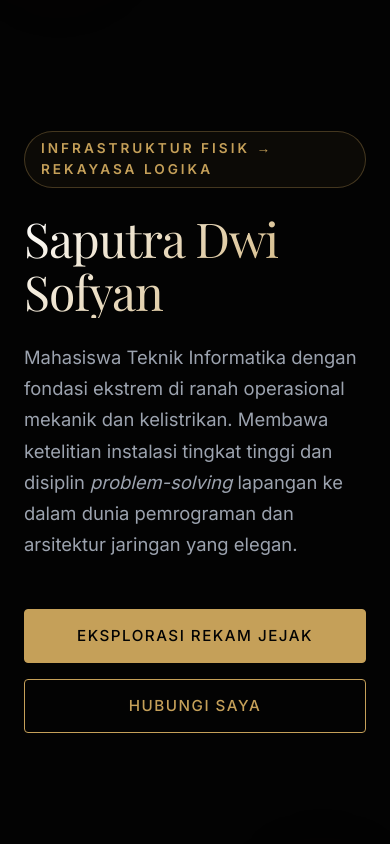
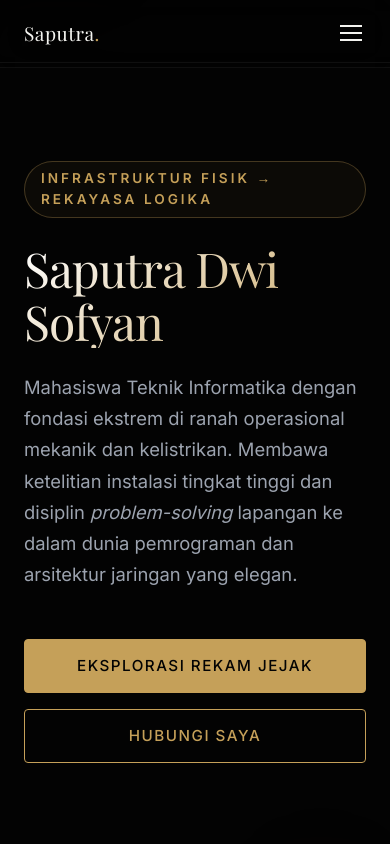
Before and after one commit to TemonsHallal/temonshallal.github.io, a plain HTML site: page index.html in a window 390 px wide. Shown: the top 844 px of the page. Drawn offline with nearby package versions, Linux system fonts and the light colour scheme; a web font is replaced by a local one.

Commit message:
Update navbar, timeline, dan SEO meta tags

```diff
--- a/index.html
+++ b/index.html
@@ -5,6 +5,17 @@
     <meta name="viewport" content="width=device-width, initial-scale=1.0">
     <meta name="description" content="Portfolio Saputra Dwi Sofyan - Dari infrastruktur fisik dan mekanik menuju dunia IT, pemrograman, dan jaringan komputer.">
     <title>Saputra Dwi Sofyan | IT & Infrastruktur</title>
+
+        <!-- Open Graph / Social Share Preview -->
+    <meta property="og:type" content="website">
+    <meta property="og:title" content="Saputra Dwi Sofyan | IT & Infrastruktur">
+    <meta property="og:description" content="Dari infrastruktur fisik dan mekanik menuju dunia IT, pemrograman, dan jaringan komputer.">
+    <meta property="og:image" content="https://raw.githubusercontent.com/TemonsHallal/temonshallal.github.io/main/preview.jpg.jpeg">
+    <meta property="og:url" content="https://temonshallal.github.io">
+    <meta name="twitter:card" content="summary_large_image">
+    <meta name="twitter:title" content="Saputra Dwi Sofyan | IT & Infrastruktur">
+    <meta name="twitter:description" content="Dari infrastruktur fisik dan mekanik menuju dunia IT, pemrograman, dan jaringan komputer.">
+    <meta name="twitter:image" content="https://raw.githubusercontent.com/TemonsHallal/temonshallal.github.io/main/preview.jpg.jpeg">
 
     <!-- Google Fonts: Playfair Display & Inter -->
     <link rel="preconnect" href="https://fonts.googleapis.com">
@@ -191,11 +202,106 @@
         /* ==========================================================================
            Hero Section
            ========================================================================== */
+                /* ==========================================================================
+           Sticky Navbar
+           ========================================================================== */
+        .navbar {
+            position: fixed;
+            top: 0; left: 0; right: 0;
+            z-index: 100;
+            background: rgba(3, 3, 3, 0.6);
+            backdrop-filter: blur(16px);
+            -webkit-backdrop-filter: blur(16px);
+            border-bottom: 1px solid rgba(255, 255, 255, 0.05);
+            transition: background 0.3s ease, border-color 0.3s ease;
+        }
+        .navbar.scrolled {
+            background: rgba(3, 3, 3, 0.85);
+            border-bottom-color: rgba(197, 160, 89, 0.15);
+        }
+        .navbar-inner {
+            max-width: 1000px;
+            margin: 0 auto;
+            padding: 18px 24px;
+            display: flex;
+            align-items: center;
+            justify-content: space-between;
+        }
+        .navbar-logo {
+            font-family: var(--font-heading);
+            font-size: 1.2rem;
+            letter-spacing: 0.5px;
+            color: var(--text-main);
+        }
+        .navbar-logo span { color: var(--accent-gold); }
+        .navbar-links {
+            display: flex;
+            gap: 36px;
+            list-style: none;
+        }
+        .navbar-links a {
+            font-size: 0.85rem;
+            font-weight: 500;
+            letter-spacing: 1px;
+            text-transform: uppercase;
+            color: var(--text-muted);
+            position: relative;
+            padding-bottom: 4px;
+        }
+        .navbar-links a::after {
+            content: '';
+            position: absolute;
+            bottom: 0; left: 0;
+            width: 0; height: 1px;
+            background-color: var(--accent-gold);
+            transition: width 0.3s ease;
+        }
+        .navbar-links a:hover { color: var(--accent-gold); }
+        .navbar-links a:hover::after { width: 100%; }
+        .navbar-toggle {
+            display: none;
+            flex-direction: column;
+            gap: 5px;
+            background: none;
+            border: none;
+            cursor: pointer;
+            padding: 4px;
+        }
+        .navbar-toggle span {
+            width: 22px; height: 2px;
+            background-color: var(--text-main);
+            transition: all 0.3s ease;
+        }
+        @media (max-width: 768px) {
+            .navbar-links {
+                position: fixed;
+                top: 62px; left: 0; right: 0;
+                flex-direction: column;
+                gap: 0;
+                background: rgba(3, 3, 3, 0.97);
+                backdrop-filter: blur(16px);
+                border-bottom: 1px solid rgba(255, 255, 255, 0.05);
+                max-height: 0;
+                overflow: hidden;
+                transition: max-height 0.4s ease;
+            }
+            .navbar-links.open { max-height: 300px; }
+            .navbar-links a {
+                padding: 18px 24px;
+                width: 100%;
+                display: block;
+            }
+            .navbar-toggle { display: flex; }
+        }
+
+        /* ==========================================================================
+           Hero Section
+           ========================================================================== */
         .hero {
             min-height: 100vh;
             display: flex;
             align-items: center;
-            padding-top: 20px;
+            padding-top: 80px;
         }
         .hero-content {
             max-width: 900px;
@@ -408,6 +514,20 @@
     <div class="bg-glow-1"></div>
     <div class="bg-glow-2"></div>
 
+    <!-- Sticky Navbar -->
+    <nav class="navbar" id="navbar">
+        <div class="navbar-inner">
+            <a href="#" class="navbar-logo">Saputra<span>.</span></a>
+            <ul class="navbar-links" id="navbarLinks">
+                <li><a href="#about">Profil</a></li>
+                <li><a href="#journey">Rekam Jejak</a></li>
+                <li><a href="#contact">Kontak</a></li>
+            </ul>
+            <button class="navbar-toggle" id="navbarToggle" aria-label="Buka menu">
+                <span></span><span></span><span></span>
+            </button>
+        </div>
+    </nav>
     <main>
         <!-- HERO SECTION -->
         <section class="hero">
@@ -485,7 +605,7 @@
                         <div class="timeline-content glass-card">
                             <div class="timeline-header">
                                 <h4>Mahasiswa Teknik Informatika (S1)</h4>
-                                <span class="timeline-date">2024 — Sekarang</span>
+                                <span class="timeline-date">2025 — Sekarang</span>
                             </div>
                             <span class="institution">Universitas Bina Insani — Kelas Karyawan (Malam)</span>
                             <ul class="timeline-bullets">
@@ -501,7 +621,7 @@
                         <div class="timeline-content glass-card">
                             <div class="timeline-header">
                                 <h4>PIC Operasional Lapangan</h4>
-                                <span class="timeline-date">2023 — 2024</span>
+                                <span class="timeline-date">2024 — 2025</span>
                             </div>
                             <span class="institution">PT Abirama Mitra Pratama</span>
                             <ul class="timeline-bullets">
@@ -517,7 +637,7 @@
                         <div class="timeline-content glass-card">
                             <div class="timeline-header">
                                 <h4>Sertifikasi Gada Pratama</h4>
-                                <span class="timeline-date">2022</span>
+                                <span class="timeline-date">2024</span>
                             </div>
                             <span class="institution">Sigap Academy</span>
                             <ul class="timeline-bullets">
@@ -532,7 +652,7 @@
                         <div class="timeline-content glass-card">
                             <div class="timeline-header">
                                 <h4>Asisten Mekanik Industri (Magang)</h4>
-                                <span class="timeline-date">2021</span>
+                                <span class="timeline-date">2023</span>
                             </div>
                             <span class="institution">PT Presisi Metalindo Ekatama</span>
                             <ul class="timeline-bullets">
@@ -548,7 +668,7 @@
                         <div class="timeline-content glass-card">
                             <div class="timeline-header">
                                 <h4>Teknik Instalasi Tenaga Listrik</h4>
-                                <span class="timeline-date">2019 — 2022</span>
+                                <span class="timeline-date">2020 — 2023</span>
                             </div>
                             <span class="institution">SMK Bina Karya Mandiri</span>
                             <ul class="timeline-bullets">
@@ -619,6 +739,27 @@
             document.querySelectorAll('.reveal').forEach(el => {
                 observer.observe(el);
             });
+             // Navbar: ganti background pas di-scroll
+            const navbar = document.getElementById('navbar');
+            const toggleNavbarBg = () => {
+                if (window.scrollY > 40) {
+                    navbar.classList.add('scrolled');
+                } else {
+                    navbar.classList.remove('scrolled');
+                }
+            };
+            toggleNavbarBg();
+            window.addEventListener('scroll', toggleNavbarBg);
+
+            // Navbar: toggle menu mobile
+            const navbarToggle = document.getElementById('navbarToggle');
+            const navbarLinks = document.getElementById('navbarLinks');
+            navbarToggle.addEventListener('click', () => {
+                navbarLinks.classList.toggle('open');
+            });
+            navbarLinks.querySelectorAll('a').forEach(link => {
+                link.addEventListener('click', () => navbarLinks.classList.remove('open'));
+            });
         });
     </script>
 </body>
```
